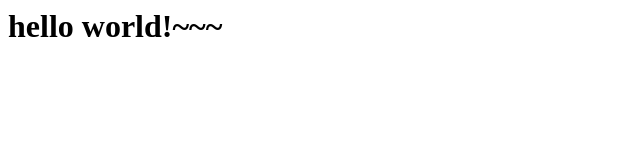
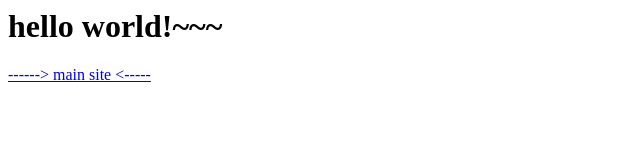
Before and after one commit to NihaoKangkang/nihaokangkang.github.io, a plain HTML site: page index.html in a window 1280 px wide. Shown: the whole page, without its empty margins (0-640 px from the left). Drawn offline with Linux system fonts and the light colour scheme.

Commit message:
add website link

```diff
--- a/index.html
+++ b/index.html
@@ -1 +1,2 @@
 <h1>hello world!~~~</h1>
+<a href="website.kyiwong.com"> ------> main site <----- </a>
```
